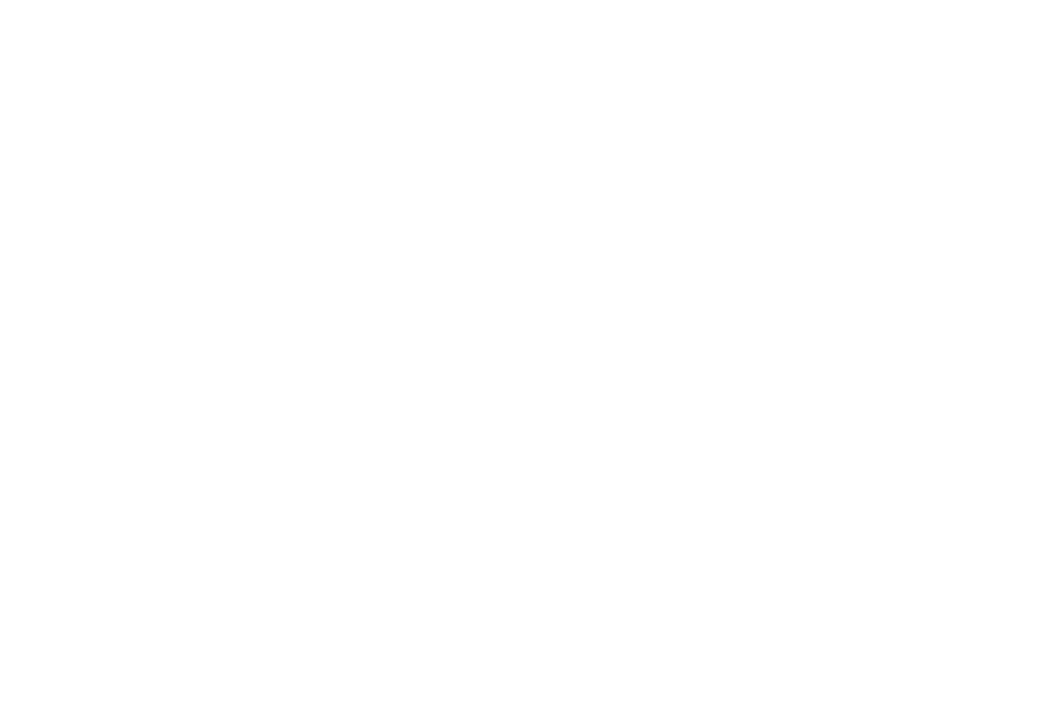
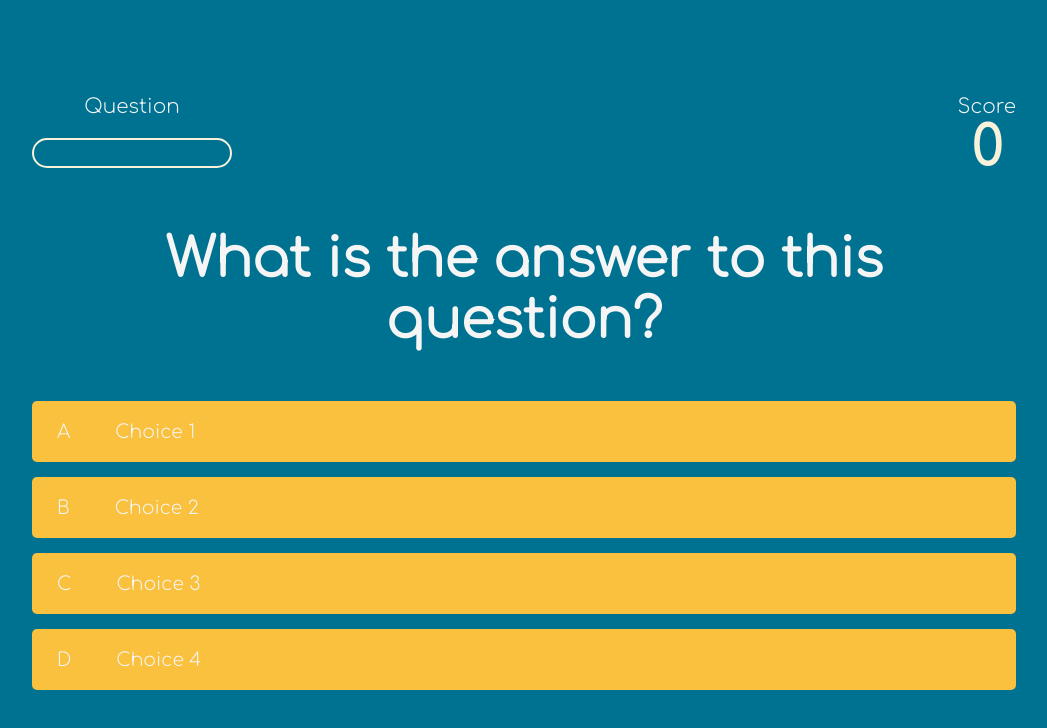
Before and after one commit to LeanneCodes/language-quiz, a plain HTML site: page game.html in a window 1280 px wide. Shown: the whole page, without its empty margins (116-1163 px from the left). Drawn offline with Linux system fonts and the light colour scheme.

Commit message:
created game html page and css

```diff
--- a/game.css
+++ b/game.css
@@ -0,0 +1,72 @@
+.choice-container {
+    display: flex;
+    margin-bottom: 1.5rem;
+    width: 100%;
+    border-radius: 5px;
+    background: #f9c13e;
+    font-size: 3rem;
+    min-width: 80rem;
+}
+
+.choice-container:hover {
+    cursor: pointer;
+    box-shadow: 0 0 5px 2px #f9f2db;
+    transition: transform 100ms;
+    transform: scale(1.03);
+}
+
+.choice-prefix {
+    padding: 2rem 2.5rem;
+}
+
+.choice-text {
+    padding: 2rem;
+    width: 100%;
+}
+
+.correct {
+    background: #94AA5E;
+}
+
+.incorrect {
+    background: #CC263F;
+}
+
+/* HUD */
+
+#hud {
+    display: flex;
+    justify-content: space-between;
+
+}
+
+.hud-prefix {
+    text-align: center;
+    font-size: 2rem;
+}
+
+.hud-main-text {
+    text-align: center;
+    color: #f9f2db;
+}
+
+#progressBar {
+    width: 20rem;
+    height: 3rem;
+    border: 0.2rem solid #f9f2db;
+    border-radius: 50px;
+    margin-top: 2rem;
+    overflow: hidden;
+}
+
+#progressBarFull {
+    height: 100%;
+    background: #f9f2db;
+    width: 0%;
+}
+
+@media screen and (max-width: 768px) {
+    .choice-container {
+        min-width: 40rem;
+    }
+}
--- a/game.html
+++ b/game.html
@@ -4,9 +4,54 @@
     <meta charset="UTF-8">
     <meta http-equiv="X-UA-Compatible" content="IE=edge">
     <meta name="viewport" content="width=device-width, initial-scale=1.0">
-    <title>Document</title>
+    <link rel="stylesheet" href="style.css">
+    <link rel="stylesheet" href="game.css">
+    <script src="https://kit.fontawesome.com/7ac16726b9.js" crossorigin="anonymous"></script>
+    <style>
+        @import url('https://fonts.googleapis.com/css2?family=Comfortaa:wght@300&display=swap');
+    </style>
+    <title>Quiz</title>
 </head>
 <body>
-
+    <div class="container">
+        <div id="game" class="justify-center flex-column">
+            <div id="hud">
+                <div class="hud-item">
+                    <p id="progressText" class="hud-prefix">
+                        Question
+                    </p>
+                    <div id="progressBar">
+                        <div id="progressBarFull"></div>
+                    </div>
+                </div>
+                <div class="hud-item">
+                    <p class="hud-prefix">
+                        Score
+                    </p>
+                    <h1 class="hud-main-text" id="score">
+                        0
+                    </h1>
+                </div>
+            </div>
+            <h1 id="question">What is the answer to this question?</h1>
+            <div class="choice-container">
+                <p class="choice-prefix">A</p>
+                <p class="choice-text" data-option="1">Choice 1</p>
+            </div>
+            <div class="choice-container">
+                <p class="choice-prefix">B</p>
+                <p class="choice-text" data-option="2">Choice 2</p>
+            </div>
+            <div class="choice-container">
+                <p class="choice-prefix">C</p>
+                <p class="choice-text" data-option="3">Choice 3</p>
+            </div>
+            <div class="choice-container">
+                <p class="choice-prefix">D</p>
+                <p class="choice-text" data-option="4">Choice 4</p>
+            </div>
+        </div>
+    </div>
+    <script src="game.js"></script>
 </body>
 </html>
--- a/game.js
+++ b/game.js
@@ -0,0 +1,5 @@
+const question = document.querySelector('question');
+const choices = Array.from(document.querySelectorAll('.choice-text'));
+const progressText = document.querySelector('#progressText');
+const scoreText = document.querySelector('#score');
+const progressBarFull = document.querySelector('#progressBarFull');
```
